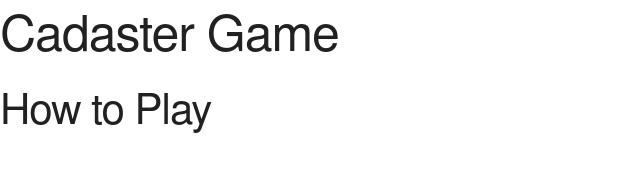
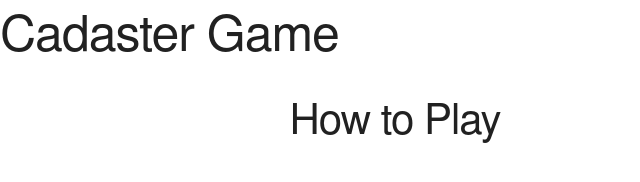
Before and after one commit to anson-vandoren/cadaster.net, a plain HTML site: page index.html in a window 1280 px wide. Shown: the whole page, without its empty margins (0-640 px from the left). Drawn offline with Linux system fonts and the light colour scheme.

```diff
--- a/index.html
+++ b/index.html
@@ -26,7 +26,7 @@
       </nav>
     </header>
 
-    <main role="main">
+    <main role="main" class="grid-container halves">
       <section>
         <header>
           <h2>How to Play</h2>
```
